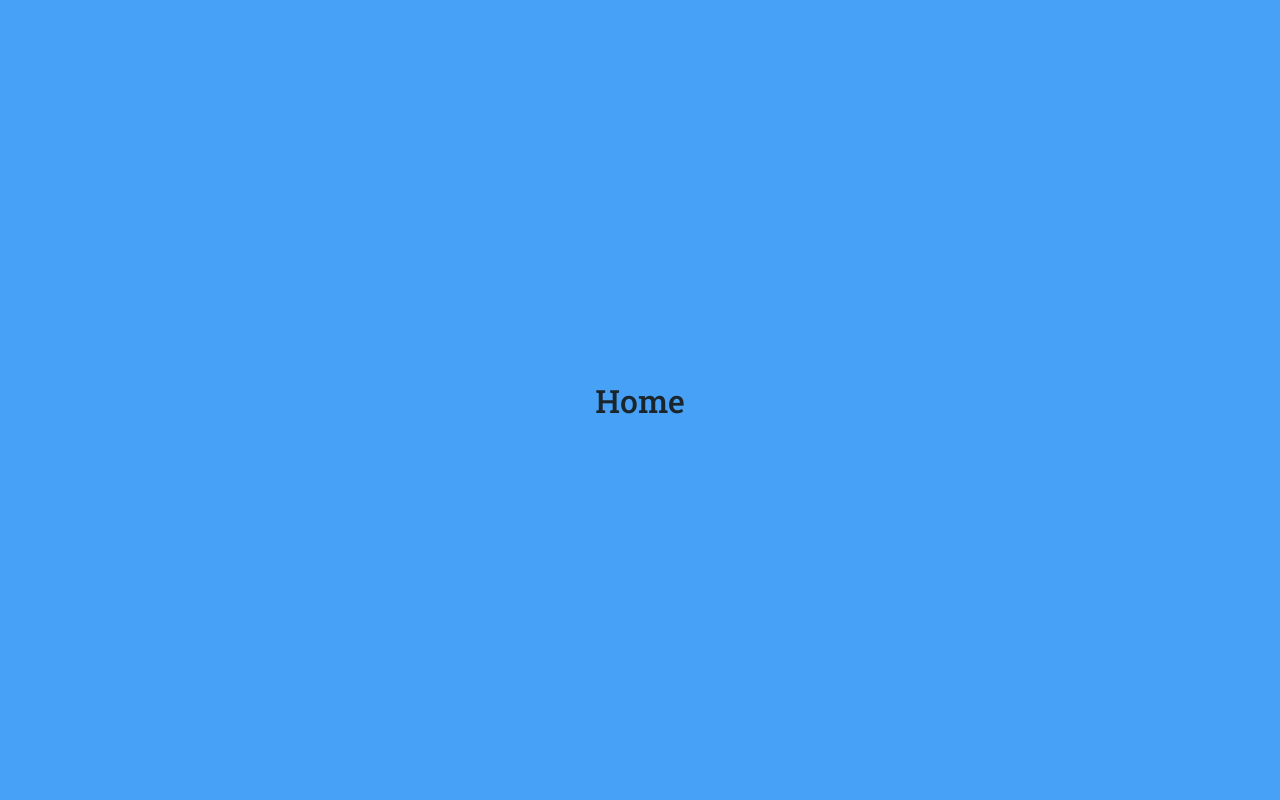
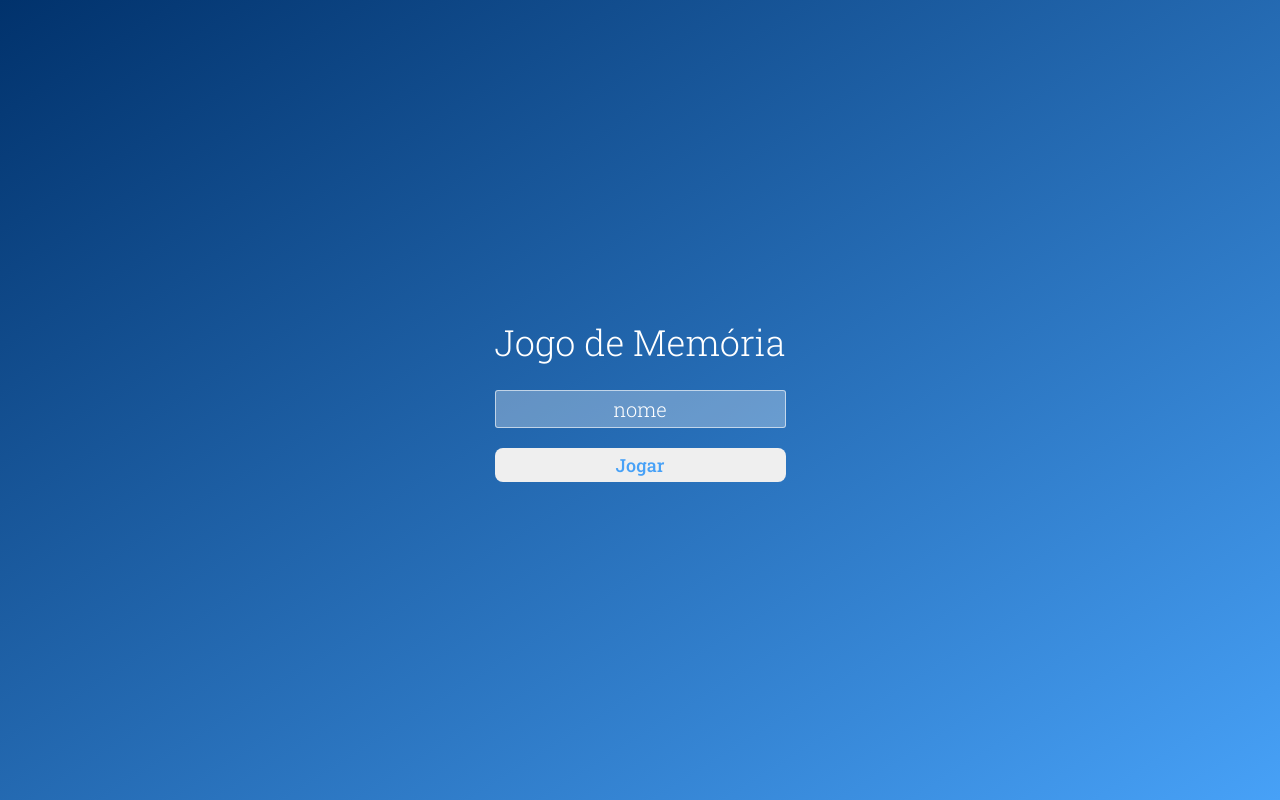
Before and after one commit to MayconRRibeiro/Memory-Game, a React (Create React App) app: page / in a window 1280 px wide. Built offline with nearby package versions, Linux system fonts and the light colour scheme.

Commit message:
Página Home

```diff
--- a/package.json
+++ b/package.json
@@ -6,6 +6,7 @@
     "@testing-library/jest-dom": "^5.11.4",
     "@testing-library/react": "^11.1.0",
     "@testing-library/user-event": "^12.1.10",
+    "polished": "^4.0.3",
     "react": "^17.0.1",
     "react-dom": "^17.0.1",
     "react-router-dom": "^5.2.0",
--- a/src/pages/Home/index.tsx
+++ b/src/pages/Home/index.tsx
@@ -1,10 +1,17 @@
 import React from 'react';
 
-import { Container } from './styles';
+import { Container, Content } from './styles';
 
 const Home: React.FC = () => (
   <Container>
-    <h1>Home</h1>
+    <Content>
+      <form>
+        <h1>Jogo de Memória</h1>
+
+        <input type="text" placeholder="nome" />
+        <button type="submit">Jogar</button>
+      </form>
+    </Content>
   </Container>
 );
 
--- a/src/pages/Home/styles.ts
+++ b/src/pages/Home/styles.ts
@@ -1,4 +1,5 @@
 import styled from 'styled-components';
+import { shade } from 'polished';
 
 export const Container = styled.div`
   height: 100vh;
@@ -7,3 +8,57 @@ export const Container = styled.div`
   align-items: center;
   justify-content: center;
 `;
+
+export const Content = styled.div`
+  form {
+    display: flex;
+    flex-direction: column;
+
+    h1 {
+      color: #fff;
+      font-size: 36px;
+      font-weight: 300;
+      user-select: none;
+
+      margin-bottom: 24px;
+    }
+
+    input {
+      color: #fff;
+      font-size: 20px;
+      font-weight: 300;
+      text-align: center;
+
+      background-color: rgba(255, 255, 255, 0.3);
+      border: 1px solid rgba(255, 255, 255, 0.6);
+      border-radius: 3px;
+
+      padding: 5px 15px;
+
+      &:focus::placeholder {
+        color: transparent;
+      }
+
+      ::placeholder {
+        color: #fff;
+        opacity: 1; /* Firefox */
+      }
+    }
+
+    button {
+      color: #47a1f7;
+      font-size: 18px;
+      font-weight: 500;
+
+      border: 0;
+      border-radius: 8px;
+
+      margin-top: 20px;
+      padding: 5px 0;
+
+      &:hover {
+        background: ${shade(0.2, '#fff')};
+      }
+    }
+  }
+`;
--- a/src/styles/global.ts
+++ b/src/styles/global.ts
@@ -9,7 +9,7 @@ export default createGlobalStyle`
   }
 
   body {
-    background: #47a1f7;
+    background: linear-gradient(to bottom right, #01326c 0%, #47a1f7 100%);
     color: #1b262c;
     -webkit-font-smoothing: antialiased;
   }
```
Also changed, not shown: 1 other file (tests, documents, lock files or other folders).
